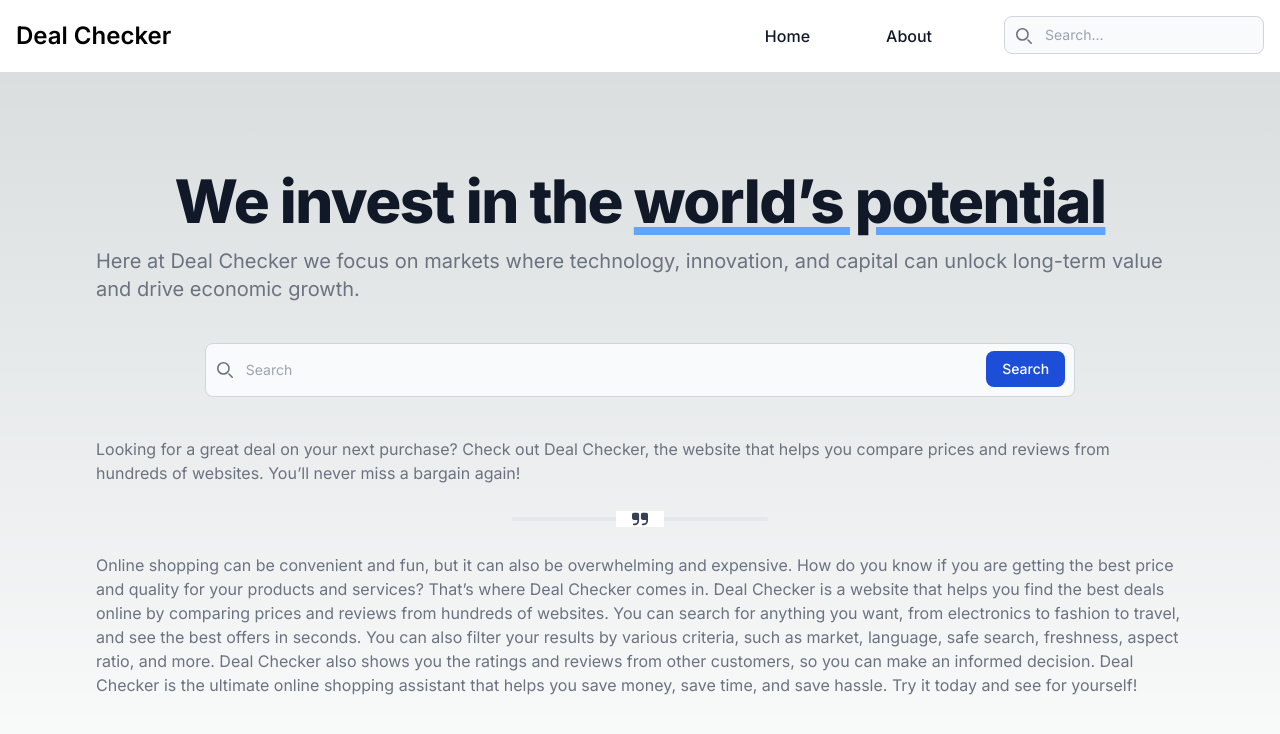
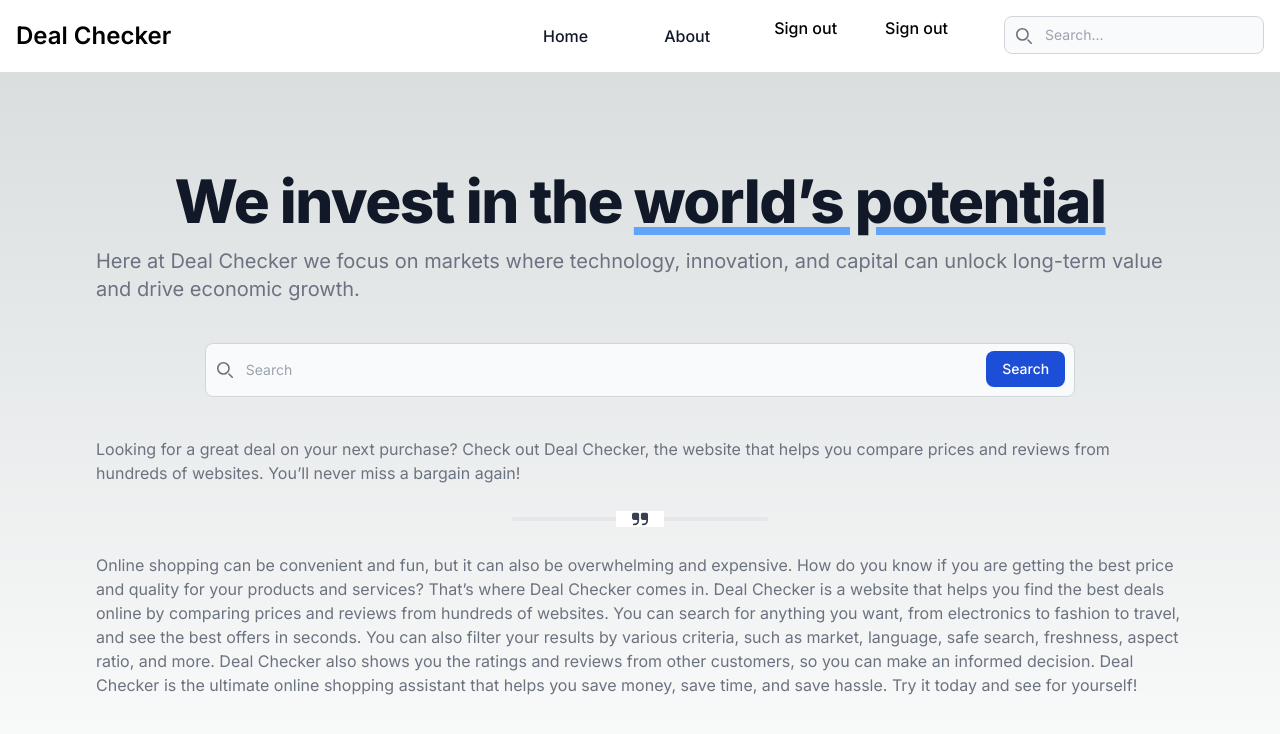
Before and after one commit to trnx254/new, a Next.js app: page /search in a window 1280 px wide. Shown: the top 734 px of the page. Built offline with nearby package versions, Linux system fonts and the light colour scheme.

Commit message:
Added git provider as auth.

```diff
--- a/package.json
+++ b/package.json
@@ -12,6 +12,7 @@
     "axios": "^1.6.0",
     "cheerio": "^1.0.0-rc.12",
     "next": "14.0.0",
+    "next-auth": "^4.24.7",
     "react": "^18",
     "react-dom": "^18",
     "react-icons": "^4.11.0"
--- /dev/null
+++ b/src/app/api/auth/[...nextauth]/route.js
@@ -0,0 +1,16 @@
+import NextAuth from "next-auth";
+import GithubProvider from "next-auth/providers/github";
+
+const handler = NextAuth({
+    // Configure one or more authentication providers
+    providers: [
+        GithubProvider({
+            clientId: process.env.GITHUB_ID,
+            clientSecret: process.env.GITHUB_SECRET,
+        }),
+        // ...add more providers here
+    ],
+    secret: process.env.NEXTAUTH_SECRET,
+});
+
+export { handler as GET, handler as POST };
--- a/src/app/layout.js
+++ b/src/app/layout.js
@@ -1,18 +1,21 @@
-import { Inter } from 'next/font/google'
-import './globals.css'
+import { Inter } from "next/font/google";
+import "./globals.css";
+import provider from "@/lib/provider";
 
-const inter = Inter({ subsets: ['latin'] })
+const inter = Inter({ subsets: ["latin"] });
 
 export const metadata = {
-  title: 'Deal Checker',
-  description: 'Deal Checker is a website that helps you find the best deals on various products and services online. Whether you are looking for electronics, fashion, travel, or anything else, Deal Checker compares prices and reviews from hundreds of websites and shows you the best offers. Save money, save time, save hassle with Deal Checker, the ultimate online shopping assistant.',
-
-}
+    title: "Deal Checker",
+    description:
+        "Deal Checker is a website that helps you find the best deals on various products and services online. Whether you are looking for electronics, fashion, travel, or anything else, Deal Checker compares prices and reviews from hundreds of websites and shows you the best offers. Save money, save time, save hassle with Deal Checker, the ultimate online shopping assistant.",
+};
 
 export default function RootLayout({ children }) {
-  return (
-    <html lang="en">
-      <body className={inter.className}>{children}</body>
-    </html>
-  )
+    return (
+        <html lang="en">
+            <body className={inter.className}>
+                <provider>{children}</provider>
+            </body>
+        </html>
+    );
 }
--- a/src/components/Navbar.jsx
+++ b/src/components/Navbar.jsx
@@ -2,6 +2,7 @@
 import Link from "next/link";
 import { useRouter } from "next/navigation";
 import React, { useState } from "react";
+import { useSession, signIn, signOut } from "next-auth/react";
 
 const Navbar = () => {
     const router = useRouter();
@@ -55,7 +56,6 @@ const Navbar = () => {
                                 placeholder="Search..."
                             />
                         </div>
-
                     </div>
                     <div
                         className="items-center justify-between w-full md:flex md:w-auto md:order-1"
@@ -106,6 +106,16 @@ const Navbar = () => {
                                     About
                                 </Link>
                             </li>
+                            <li>
+                                <button onClick={() => signOut()}>
+                                    Sign out
+                                </button>
+                            </li>
+                            <li>
+                                <button onClick={() => signIn()}>
+                                    Sign out
+                                </button>
+                            </li>
                         </ul>
                     </div>
                 </div>
--- /dev/null
+++ b/src/lib/provider.js
@@ -0,0 +1,7 @@
+"use client";
+import { SessionProvider } from "next-auth/react";
+const provider = ({ children }) => {
+    return <SessionProvider>{children}</SessionProvider>;
+};
+
+export default provider;
```
Also changed, not shown: 2 other files (tests, documents, lock files or other folders). Lines whose indentation alone changed are shown as unchanged.
